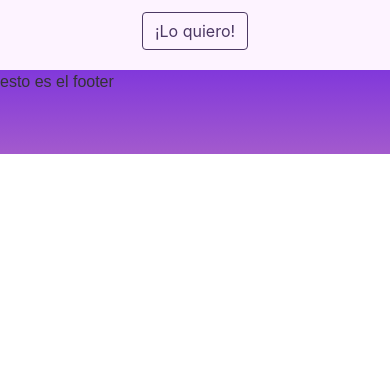
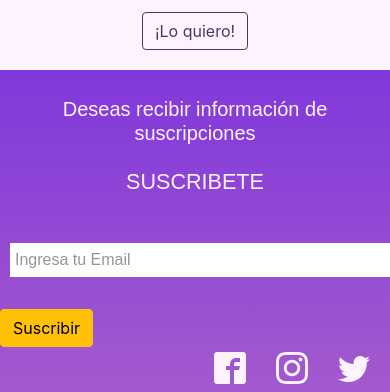
Before and after one commit to nicoleequijada/shop-tech, an Angular app: page / in a window 390 px wide. Shown: the part 6757-7149 px from the top of the page. Before the commit the page ends 6911 px from the top, so only its background shows below. Built offline with nearby package versions, Linux system fonts and the light colour scheme.

Commit message:
chore(footer):add css and icons

```diff
--- a/src/app/carousel/carousel.component.html
+++ b/src/app/carousel/carousel.component.html
@@ -10,7 +10,7 @@
         <div class="carousel-caption d-none d-md-block">
           <h5>{{data.name}}</h5>
           <p>{{data.description}}</p>
-          <button>Comprar</button>
+          <button type="button" class="btn btn-warning">Comprar</button>
         </div>
       </div>
 
--- a/src/app/footer/footer.component.css
+++ b/src/app/footer/footer.component.css
@@ -1,5 +1,33 @@
 .footer{
     background: linear-gradient(0deg, rgb(163,90,205), rgb(129,56,219));
     width: 100%;
-    height: 10vh;
+    padding-top: 5%;
+
 }
+.title-suscripciones h4, h5{
+color: #FDF3FF;
+text-align: center;
+font-weight: 400;
+padding: 0.5rem;
+}
+.search{
+    width: 100%;
+    margin-left: 10px;
+    padding: 5px;
+    background-color: #ffff;
+    color: rgb(150, 150, 150);
+    margin-top: 2rem;
+
+}
+.button-suscrib{
+    margin-top: 2rem;
+}
+.icons{
+    color:#FDF3FF;
+    font-size: 2rem;
+    text-align: right;
+}
+.icons span{
+    padding: 10px;
+    margin-right: 10px;
+}
--- a/src/app/footer/footer.component.html
+++ b/src/app/footer/footer.component.html
@@ -1,3 +1,21 @@
 <div class="footer">
-    esto es el footer
+   <div class="row">
+       <div class="col-md-6 title-suscripciones">
+        <h5>Deseas recibir información de suscripciones</h5>
+        <h4>SUSCRIBETE</h4>
+        </div>
+       <div class="col-md-3">
+        <div class="search">Ingresa tu Email </div>
+       </div>
+       <div class="col-md-2 button-suscrib">
+        <button type="button" class="btn btn-warning">Suscribir</button>
+       </div>
+       <div class="col-md-12 col-xs-12 icons">
+        <span class="icon-facebook2"></span>
+        <span class="icon-instagram"></span>
+        <span class="icon-twitter"></span>
+
+       </div>
+
+   </div>
 </div>
--- a/src/utils/dataCarousel.ts
+++ b/src/utils/dataCarousel.ts
@@ -2,7 +2,7 @@
     {
         "id":1,
         "name":"iPhone 13 pro",
-        "description":"pantalla6.0 color gold rose" ,
+        "description":"256GB 6.1 pulgadas color gold rose" ,
         "price":1200000,
         "active":true,
         "img":"https://i.postimg.cc/bNDkwdXD/3.png"
@@ -10,15 +10,15 @@
     {
         "id":2,
         "name":"Audifonos Beats",
-        "description":"modelo 3" ,
+        "description":"Solo 3 Over Ear inalambrico Rose Gold" ,
         "price":1200000,
         "active":false,
         "img":"https://i.postimg.cc/T1Sbcvb3/5.png"
     },
     {
         "id":3,
-        "name":"Macbook pro",
-        "description":"M1" ,
+        "name":"MacBook pro",
+        "description":"MacBook Pro 13 M1 8GB RAM 256GB SSD Gold Touch Bar" ,
         "price":1200000,
         "active":false,
         "img":"https://i.postimg.cc/8knLGMYg/2.png"
@@ -26,7 +26,7 @@
     {
         "id":4,
         "name":"Samsung Galaxy",
-        "description":"pantalla6.0" ,
+        "description":"Smartphone Galaxy Note 20 256GB" ,
         "price":1200000,
         "active":false,
         "img":"https://i.postimg.cc/dtbdkvvW/4.png"
```
